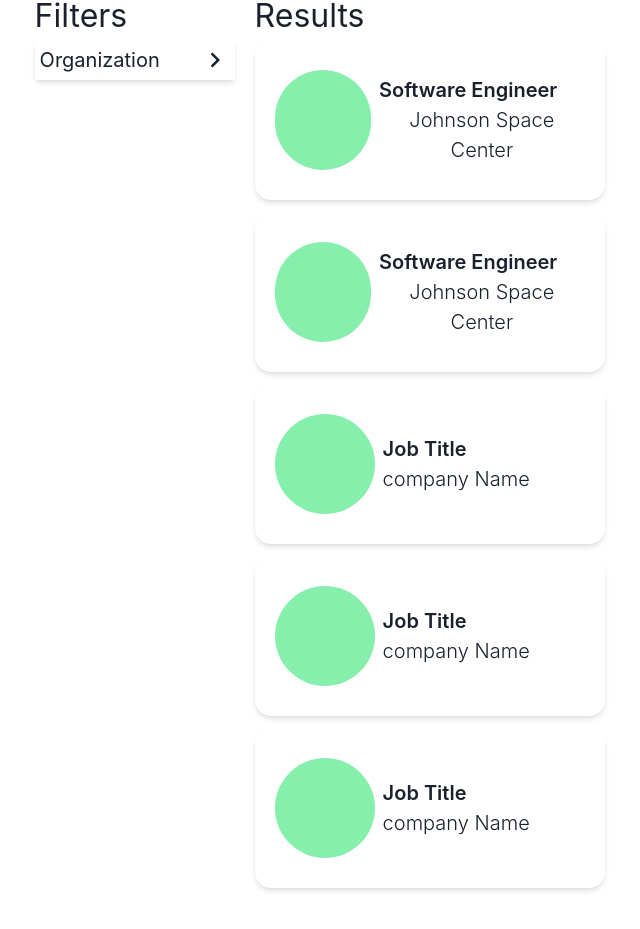
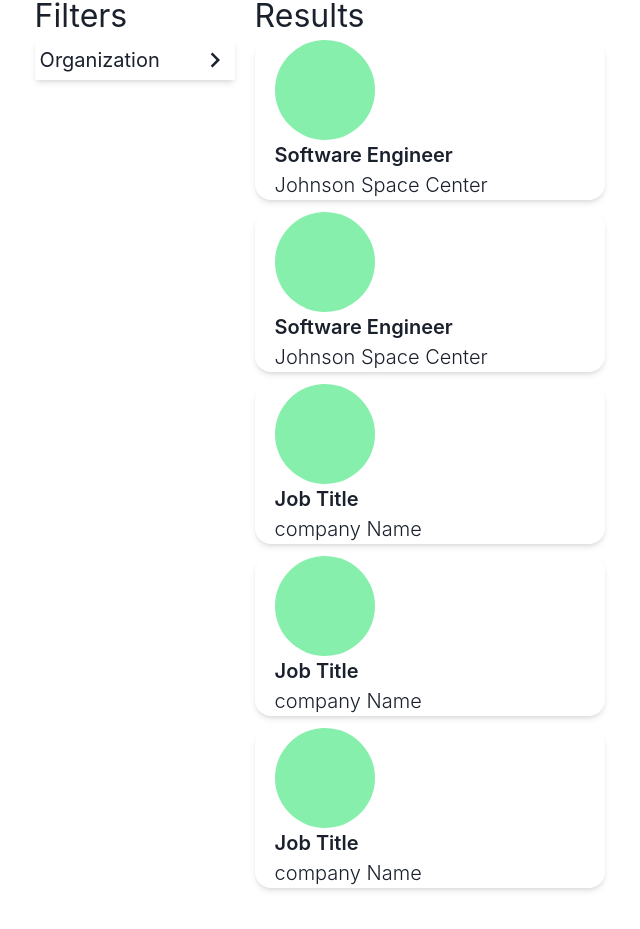
Before and after one commit to lab-link/lab-link-web-app, a React (Vite) app: page /marketplace in a window 1280 px wide. Shown: the part 209-1138 px from the top of the page, without its empty margins (426-1066 px from the left). Built offline with nearby package versions, Linux system fonts and the light colour scheme.

Commit message:
remaining tabs for organization added

```diff
--- a/src/components/cards/jobPositionCard.jsx
+++ b/src/components/cards/jobPositionCard.jsx
@@ -1,12 +1,17 @@
+import { Link } from "react-router-dom";
+
+
 export default function JobPositionCard({
   jobTitle = "Job Title",
   companyName = "company Name",
   avatar = null,
   routeDirectory = null,
+  projectId=null,
 }) {
   return (
     <div className="w-[350px] h-[160px] bg-white hover:shadow-xl hover:cursor-pointer shadow-md rounded-2xl flex items-center justify-start px-[20px] space-x-2">
       {/* avatar */}
+      <Link to={`/projectDetails/${projectId}`}>
       <div className="w-[100px] h-[100px] rounded-[50px] bg-green-300">
         {avatar}
       </div>
@@ -14,6 +19,7 @@
         <div className="text-[20px] font-semibold">{jobTitle}</div>
         <div className="text-[20px] font-light">{companyName}</div>
       </div>
+      </Link>
     </div>
   );
 }
--- a/src/pages/marketplace/marketplace.jsx
+++ b/src/pages/marketplace/marketplace.jsx
@@ -1,5 +1,4 @@
 import { Input } from "@chakra-ui/react";
-import { Link } from "react-router-dom";
 import FilterBox from "../../components/filters/filterBox.jsx";
 import JobPositionCard from "../../components/cards/jobPositionCard.jsx";
 import OrganizationFilterChildComponent from "./components/organizationFilterChildComponent.jsx";
@@ -47,30 +46,23 @@
             <div className="flex flex-col items-start">
               <div className="text-[32px]">Results</div>
               <div className="flex flex-col space-y-3">
-                <Link to={"/projectDetails/123"}>
-                  {
+                {/* <Link to={"/projectDetails/123"}> */}
+                  {/* { */}
                     <JobPositionCard
                       jobTitle="Software Engineer"
                       companyName="Johnson Space Center"
+                      projectId={123}
                     />
-                  }
-                </Link>
-
-                <Link to={"/projectDetails/233"}>
-                  <JobPositionCard
-                    jobTitle="Software Engineer"
-                    companyName="Johnson Space Center"
-                  />
-                </Link>
-                <Link to={"/projectDetails/23323"}>
-                  <JobPositionCard />
-                </Link>
-                <Link to={"/projectDetails/23123"}>
-                  <JobPositionCard />
-                </Link>
-                <Link to={"/projectDetails/2332"}>
-                  <JobPositionCard />
-                </Link>
+                  {/* } */}
+                {/* </Link> */}
+                <JobPositionCard
+                  jobTitle="Software Engineer"
+                  companyName="Johnson Space Center"
+                  projectId={233}
+                />
+                <JobPositionCard projectId={23323} />
+                <JobPositionCard projectId={23123} />
+                <JobPositionCard projectId={2332} />
               </div>
             </div>
           </div>
--- a/src/pages/organization/organization.jsx
+++ b/src/pages/organization/organization.jsx
@@ -1,5 +1,5 @@
 import OrganizationBanner from "./components/OrganizationBanner";
-import AboutUsOrganization from "./components/aboutUsOrganization";
+import AboutUsOrganization from "./tabs/aboutUsOrganization";
 
 import {
   Tabs,
@@ -10,11 +10,12 @@
   Box,
   Stack,
 } from "@chakra-ui/react";
+import Jobs from "./tabs/jobs";
+import Milestones from "./tabs/milestones";
 
 export default function Organization() {
   return (
-    <div className="flex flex-col h-[1000px] space-y-3">
-      Organization
+    <div className="flex flex-col h-[1000px] space-y-3 py-[20px]">
       <OrganizationBanner />
       <Tabs align="center">
         <TabList>
@@ -28,10 +29,10 @@
             <AboutUsOrganization />
           </TabPanel>
           <TabPanel>
-            <p>two!</p>
+            <Jobs/>
           </TabPanel>
           <TabPanel>
-            <p>three!</p>
+            <Milestones/>
           </TabPanel>
         </TabPanels>
       </Tabs>
--- /dev/null
+++ b/src/pages/organization/tabs/jobs.jsx
@@ -0,0 +1,11 @@
+import JobPositionCard from "../../../components/cards/jobPositionCard";
+
+export default function Jobs({ jobsList = null }) {
+  //TODO: bring the card from market place
+  //and reuse it here
+  return (
+    <div>
+      <JobPositionCard />
+    </div>
+  );
+}
--- /dev/null
+++ b/src/pages/organization/tabs/milestones.jsx
@@ -0,0 +1,14 @@
+
+
+export default function Milestones({milestonesList}){
+    // -use the design from the profile page.
+    // also a modal component can be a good idea
+    // because people only want to see the success
+    // of the company quickly.
+
+
+    // -
+    //
+    //
+    return <div>milestones</div>
+}
```
Also changed, not shown: src/pages/organization/tabs/aboutUsOrganization.jsx (renamed from src/pages/organization/components/aboutUsOrganization.jsx).
